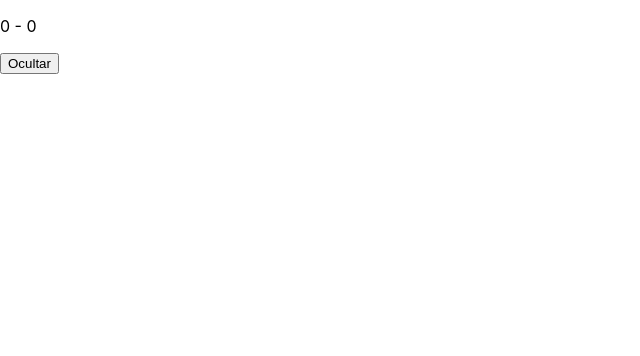
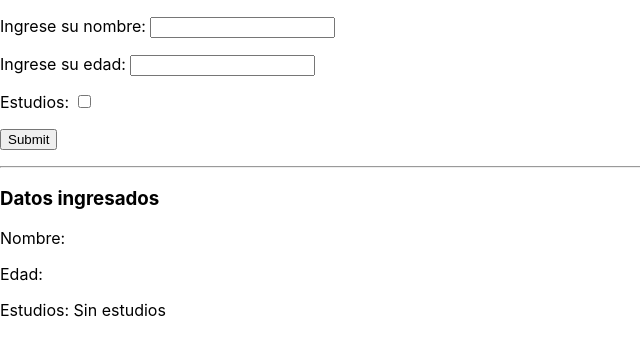
Before and after one commit to GonzaQ7/CRUD-JavaFullstack-SpringBoot-React, a React (Create React App) app: page / in a window 1280 px wide. Shown: the top 356 px of the page, without its empty margins (0-640 px from the left). Built offline with nearby package versions, Linux system fonts and the light colour scheme.

Commit message:
Ejercicio 1 Manejo de form

```diff
--- a/src/App.jsx
+++ b/src/App.jsx
@@ -1,18 +1,73 @@
 import { useState } from "react";
 import "./App.css";
-import CoordenadaFlecha from "./components/CoordenadaFlecha";
 
 function App() {
-  const [visible, setVisible] = useState(true);
+  const [datos, setDatos] = useState({
+    nombre: "",
+    edad: "",
+    estudios: false,
+  });
 
-  function ocultar() {
-    setVisible(false);
+  function cambiarNombre(e) {
+    setDatos((valores) => ({
+      ...valores,
+      nombre: e.target.value,
+    }));
+  }
+  function cambiarEdad(e) {
+    setDatos((valores) => ({
+      ...valores,
+      edad: e.target.value,
+    }));
+  }
+  function cambiarEstudios(e) {
+    setDatos((valores) => ({
+      ...valores,
+      estudios: !datos.estudios,
+    }));
+  }
+
+  function procesar(e) {
+    e.preventDefault();
+    alert(
+      "Datos cargados" +
+        " " +
+        datos.nombre +
+        " " +
+        datos.edad +
+        " " +
+        datos.estudios
+    );
   }
 
   return (
     <div>
-      {visible ? <CoordenadaFlecha /> : <p>Se oculto la coordenada</p>}
-      <button onClick={ocultar}>Ocultar</button>
+      <form onSubmit={procesar}>
+        <p>
+          Ingrese su nombre:{" "}
+          <input type="text" value={datos.nombre} onChange={cambiarNombre} />
+        </p>
+        <p>
+          Ingrese su edad:{" "}
+          <input type="text" value={datos.edad} onChange={cambiarEdad} />
+        </p>
+        <p>
+          Estudios:{" "}
+          <input
+            type="checkbox"
+            value={datos.estudios}
+            onChange={cambiarEstudios}
+          />
+        </p>
+        <p>
+          <input type="submit" />
+        </p>
+      </form>
+      <hr />
+      <h3>Datos ingresados</h3>
+      <p>Nombre: {datos.nombre}</p>
+      <p>Edad: {datos.edad}</p>
+      <p>Estudios: {datos.estudios ? "Con estudios" : "Sin estudios"}</p>
     </div>
   );
 }
--- a/src/components/CoordenadaFlecha.jsx
+++ /dev/null
@@ -1,26 +0,0 @@
-import { useEffect, useState } from "react";
-
-function CoordenadaFlecha() {
-  const [posicion, setPosicion] = useState({ x: 0, y: 0 });
-  useEffect(() => {
-    window.addEventListener("mousemove", fijarPosicion);
-
-    return () => {
-      window.removeEventListener("mousemove", fijarPosicion);
-      console.log("Se borro el registro de eventos");
-    };
-  }, []);
-
-  function fijarPosicion(e) {
-    setPosicion({ x: e.clientX, y: e.clientY });
-  }
-
-  return (
-    <div>
-      <p>
-        {posicion.x} - {posicion.y}
-      </p>
-    </div>
-  );
-}
-export default CoordenadaFlecha;
```
